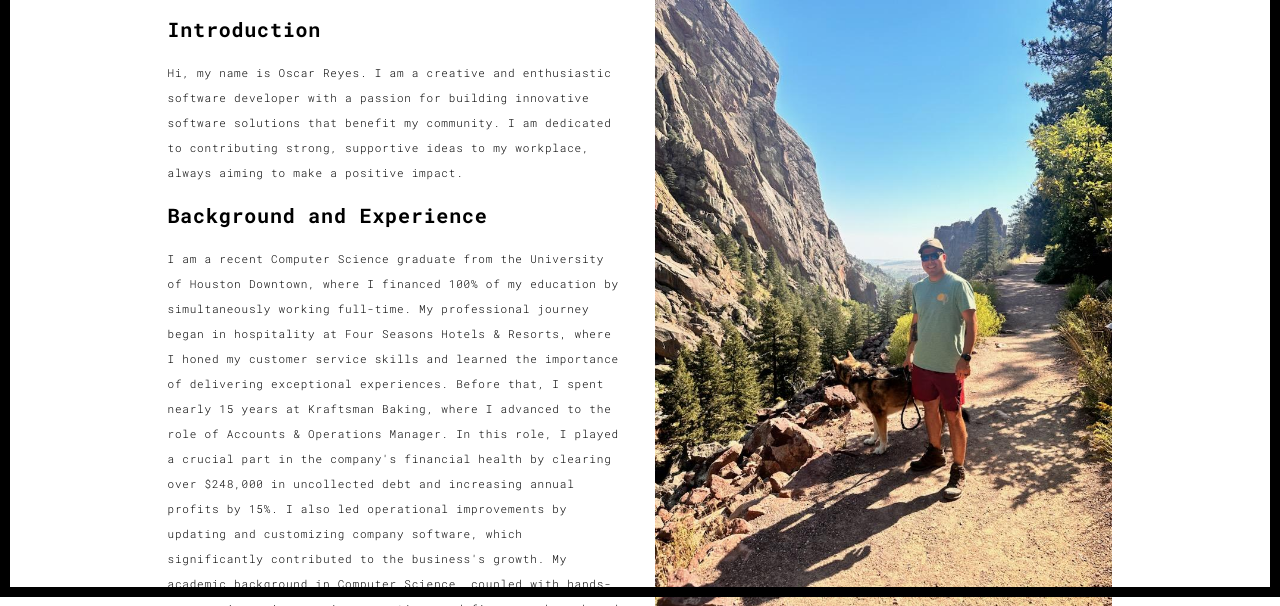
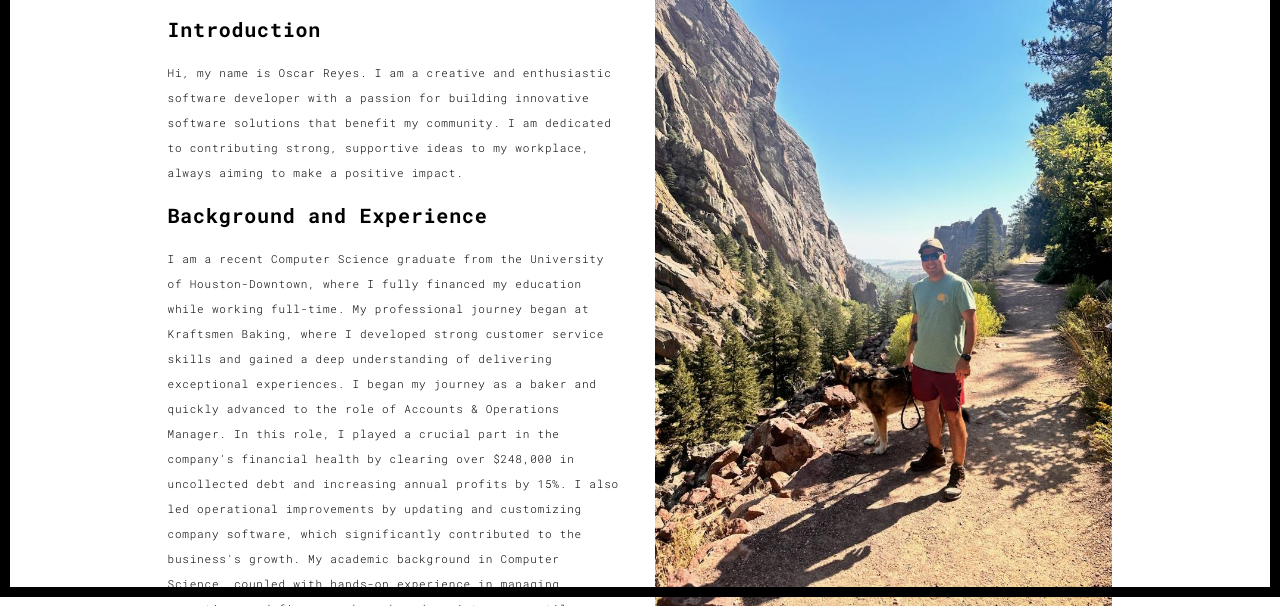
Before and after one commit to Oscar568/Oscar-s-portfolio, a Flask app: page /about.html in a window 1280 px wide. Shown: the part 203-809 px from the top of the page. Run offline with Flask 3, Linux system fonts and the light colour scheme; some libraries are stand-ins or nearby versions.

Commit message:
Update about.html

```diff
--- a/templates/about.html
+++ b/templates/about.html
@@ -65,12 +65,13 @@
                   <p>Hi, my name is Oscar Reyes. I am a creative and enthusiastic software developer with a passion for building innovative software solutions that benefit my community.
                     I am dedicated to contributing strong, supportive ideas to my workplace, always aiming to make a positive impact.</p>
                   <h3>Background and Experience </h3>
-                  <p>I am a recent Computer Science graduate from the University of Houston Downtown, where I financed 100% of my education by simultaneously working full-time.
-                      My professional journey began in hospitality at Four Seasons Hotels & Resorts, where I honed my customer service skills and learned the importance of delivering exceptional experiences.
-                      Before that, I spent nearly 15 years at Kraftsman Baking, where I advanced to the role of Accounts & Operations Manager.
+                  <p>I am a recent Computer Science graduate from the University of Houston-Downtown, where I fully financed my education while working full-time.
+                      My professional journey began at Kraftsmen Baking, where I developed strong customer service skills and gained a deep understanding of delivering exceptional experiences.
+                      I began my journey as a baker and quickly advanced to the role of Accounts & Operations Manager.
                       In this role, I played a crucial part in the company's financial health by clearing over $248,000 in uncollected debt and increasing annual profits by 15%.
                       I also led operational improvements by updating and customizing company software, which significantly contributed to the business's growth.
-                      My academic background in Computer Science, coupled with hands-on experience in managing operations and finances, has shaped me into a versatile professional capable of adapting to dynamic environments.
+                      My academic background in Computer Science, coupled with hands-on experience in managing operations and finances,
+                      has shaped me into a versatile professional capable of adapting to dynamic environments.
                       I am now eager to leverage my technical skills and innovative mindset to drive success in a challenging and dynamic environment.</p>
                   <h3>Story</h3>
                   <p>I am originally from Jalisco, Mexico, famous for its Tequila. As a first-generation college graduate, I encountered challenges in choosing the right path and discovering my true passion.
```
